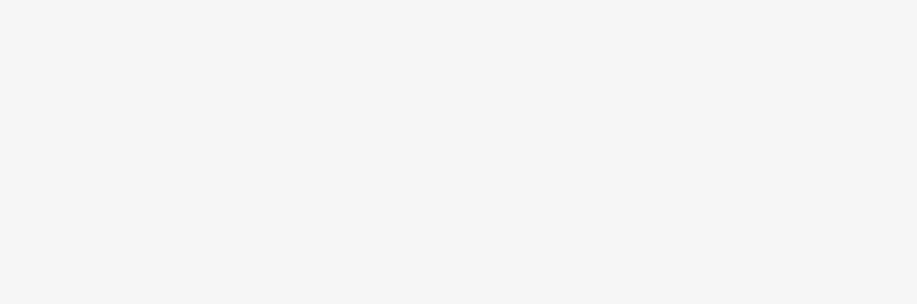
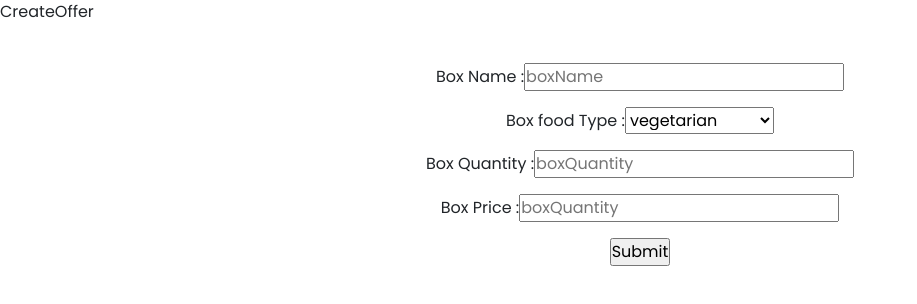
Before and after one commit to cf428065/Adaptive-Data-processing-system, a React (Create React App) app in the folder adps/: page /createoffer in a window 1280 px wide. Before the commit this address had no page. Shown: the top 304 px of the page, without its empty margins (0-917 px from the left). Built offline with nearby package versions, Linux system fonts and the light colour scheme.

Commit message:
Adding createOffer-logic

```diff
--- a/adps/src/app/App.js
+++ b/adps/src/app/App.js
@@ -1,8 +1,14 @@
 import React from 'react';
 import { BrowserRouter, Routes, Route } from "react-router-dom";
+import { HttpClientProvider } from '../httpClient/HttpClientContext';
+
+import Home from '../components/Home/Home';
 import Login from '../components/Login/Login';
 import Signup from '../components/Signup/Signup';
-import { HttpClientProvider } from '../httpClient/HttpClientContext';
+import CreateOffer from '../components/CreateOffer/CreateOffer';
+import ListOffers from '../components/ListOffers/ListOffers';
+import ListOrders from '../components/ListOrders/ListOrders';
+
 
 function App() {
 
@@ -11,11 +17,12 @@ function App() {
     <HttpClientProvider>
       <BrowserRouter>
         <Routes>
-
-            <Route index path="/login" element={<Login />} />
+            <Route index path="/home" element={<Home />} />
+            <Route  path="/login" element={<Login />} />
             <Route  path="/signup" element={<Signup />} />
-
-
+            <Route  path="/offers" element={<ListOffers />} />
+            <Route  path="/order" element={<ListOrders />} />
+            <Route  path="/createoffer" element={<CreateOffer />} />
         </Routes>
       </BrowserRouter>
     </HttpClientProvider>
--- a/adps/src/components/CreateOffer/CreateOffer.js
+++ b/adps/src/components/CreateOffer/CreateOffer.js
@@ -1,29 +1,32 @@
 import React from "react";
 import { useState } from "react";
-import { useEffect } from "react";
+import { useHttpClient } from '../../httpClient/HttpClientContext';
+
 import "./CreateOffer.css";
 function CreateOffer() {
+
+    //Context-object
+    const httpClient = useHttpClient();
 
     const [id, setId] = useState("");
     const [name, setName] = useState("");
     const [boxType, setBoxType] = useState([]);
-    const [picture, setPicture] = useState([]);
+    //const [picture, setPicture] = useState([]);
     const [quantity, setQuantity] = useState("");
     const [price, setPrice] = useState("");
 async function createOffer(e) {
     e.preventDefault();
-    const response = await fetch('http://localhost:9000/offer', {
-      method: 'POST',
-      body: JSON.stringify({id,name,boxType,quantity,price}),
-      headers: {'Content-Type':'application/json'},
-      credentials: 'include',
-    });
-    if(response.ok) {
-      alert('offer created');
-    }
-    else {
-      alert('offer not created');
-    }}
+    const id = httpClient.get("/auth/me").json().id;
+    const data = {
+      restaurant_id: id,
+      name: name,
+      tags: boxType,
+      available_count: quantity,
+      price: price
+    };
+    httpClient.post("/box", data);
+
+}
 
 
   return (
@@ -48,10 +51,12 @@ async function createOffer(e) {
           <label> Box Quantity :</label>
           <input type="number" placeholder="boxQuantity" value={quantity}  onChange={e => setQuantity(e.target.value)} />
         </div>
-        <div className="form-group">
-          <label> Box Picture :</label>
-          <input type="file" placeholder="boxPicture" value={picture}  onChange={e => setPicture(e.target.value)} />
-        </div>
+      {/*
+      <div className="form-group">
+        <label> Box Picture :</label>
+        <input type="file" placeholder="boxPicture" value={picture} onChange={e => setPicture(e.target.value)} />
+      </div>
+      */}
 
         <div className="form-group">
           <label> Box Price :</label>
```
Also changed, not shown: adps/src/components/ListOffer/ListOffer.js (+11 -1 lines).
